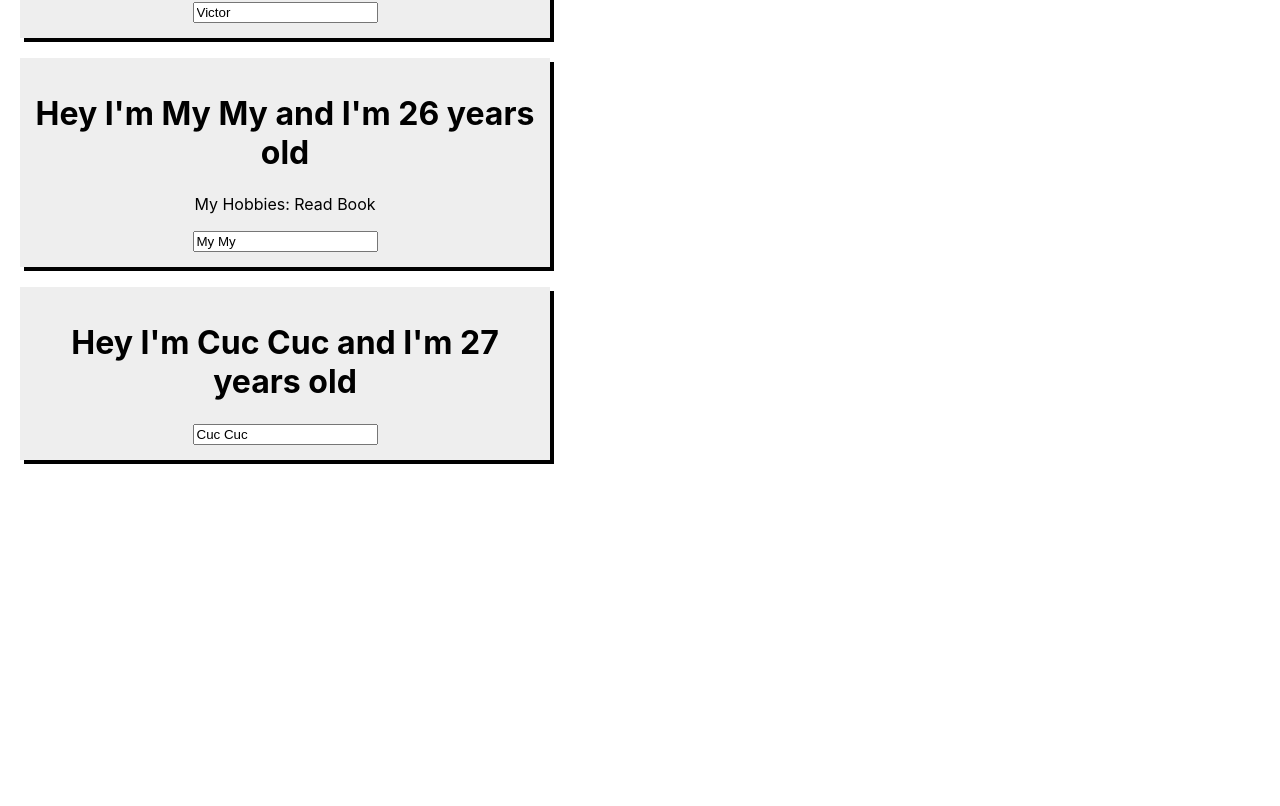
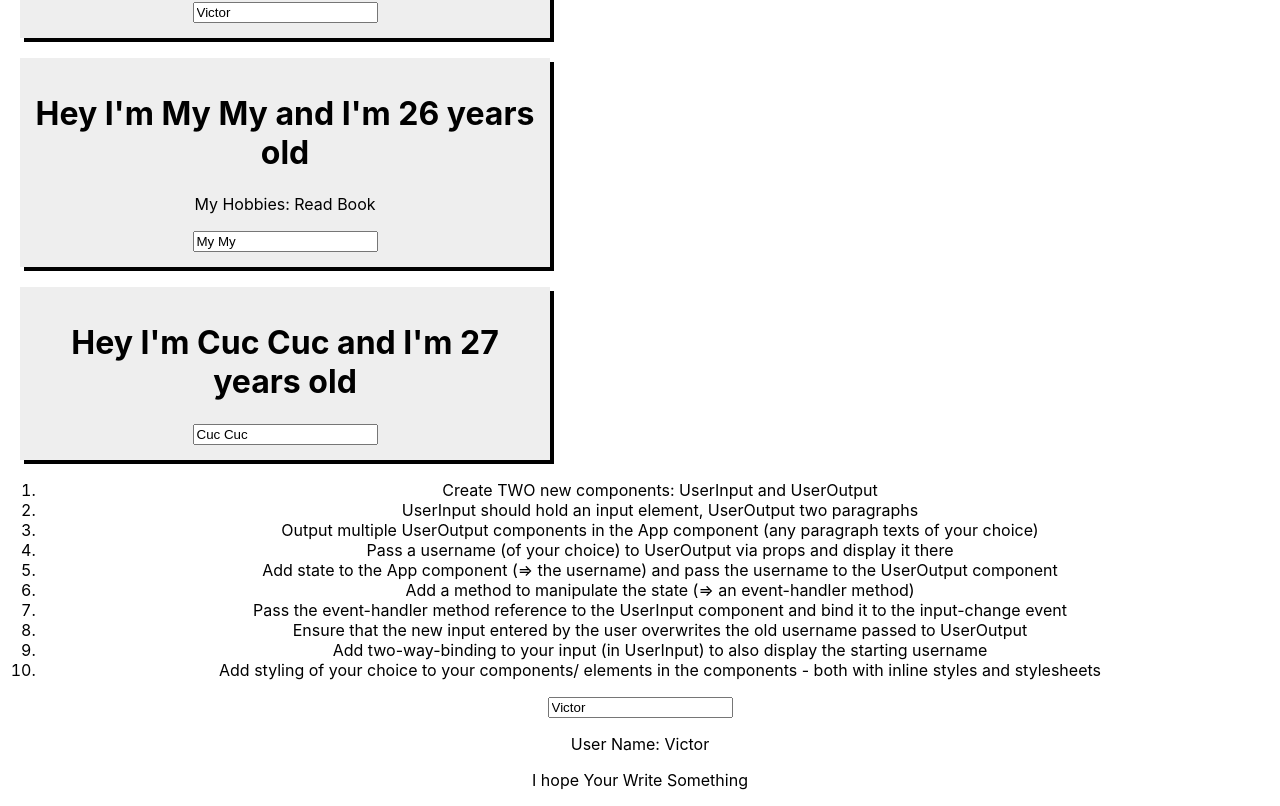
Before and after one commit to vuongvgc/react-course-maxi-udemy, a React (Create React App) app: page / in a window 1280 px wide. Shown: the part 295-1101 px from the top of the page. Before the commit the page ends 800 px from the top, so only its background shows below. Built offline with nearby package versions, Linux system fonts and the light colour scheme.

Commit message:
small project

```diff
--- a/src/App.js
+++ b/src/App.js
@@ -1,7 +1,9 @@
 import React from 'react';
-import {useState} from 'react';
+//import {useState} from 'react';
 import './App.css';
 import Person from './Person/Person';
+import UserInput from './UserInput/UserInput';
+import UserOutput from './UserOuput/UserOutput';
 class App extends React.Component {
   state = {
     person:
@@ -9,7 +11,8 @@
       {name: 'My My', age: 26},
       {name: 'Cuc Cuc', age: 27},
     ],
-    otherState: null
+    otherState: null,
+    User: 'Victor'
   };
   switchNameHandle = (name) => {
     //console.log('Switch Name Click')
@@ -42,6 +45,13 @@
       otherState: this.state.otherState
       })
   }
+  changeName = (event) => {
+    let name = this.state.User.slice();
+    name = event.target.value;
+    this.setState({
+      User: name
+    })
+  }
   render() {
     return(
       <div className="App">
@@ -61,6 +71,24 @@
         <Person
         name={this.state.person[2].name}
         age={this.state.person[2].age}/>
+        <div>
+          <ol>
+            <li>Create TWO new components: UserInput and UserOutput</li>
+            <li>UserInput should hold an input element, UserOutput two paragraphs</li>
+            <li>Output multiple UserOutput components in the App component (any paragraph texts of your choice)</li>
+            <li>Pass a username (of your choice) to UserOutput via props and display it there</li>
+            <li>Add state to the App component (=> the username) and pass the username to the UserOutput component</li>
+            <li>Add a method to manipulate the state (=> an event-handler method)</li>
+            <li>Pass the event-handler method reference to the UserInput component and bind it to the input-change event</li>
+            <li>Ensure that the new input entered by the user overwrites the old username passed to UserOutput</li>
+            <li>Add two-way-binding to your input (in UserInput) to also display the starting username</li>
+            <li>Add styling of your choice to your components/ elements in the components - both with inline styles and stylesheets</li>
+          </ol>
+        </div>
+        <div>
+          <UserInput value={this.state.User} changleName={this.changeName} />
+          <UserOutput UserName ={this.state.User} />
+        </div>
       </div>
     )
   }
--- /dev/null
+++ b/src/UserInput/UserInput.js
@@ -0,0 +1,10 @@
+import React from 'react';
+
+const UserInput = (props) => {
+    return (
+        <div>
+            <input type="text" value={props.value} onChange={props.changleName} />
+        </div>
+    )
+}
+export default UserInput;
--- /dev/null
+++ b/src/UserOuput/UserOutput.js
@@ -0,0 +1,12 @@
+import React from 'react';
+
+const UserOutput = (props) => {
+    return (
+        <div>
+            <p>User Name: {props.UserName}</p>
+            <p>I hope Your Write Something</p>
+        </div>
+    )
+}
+
+export default UserOutput;
```
